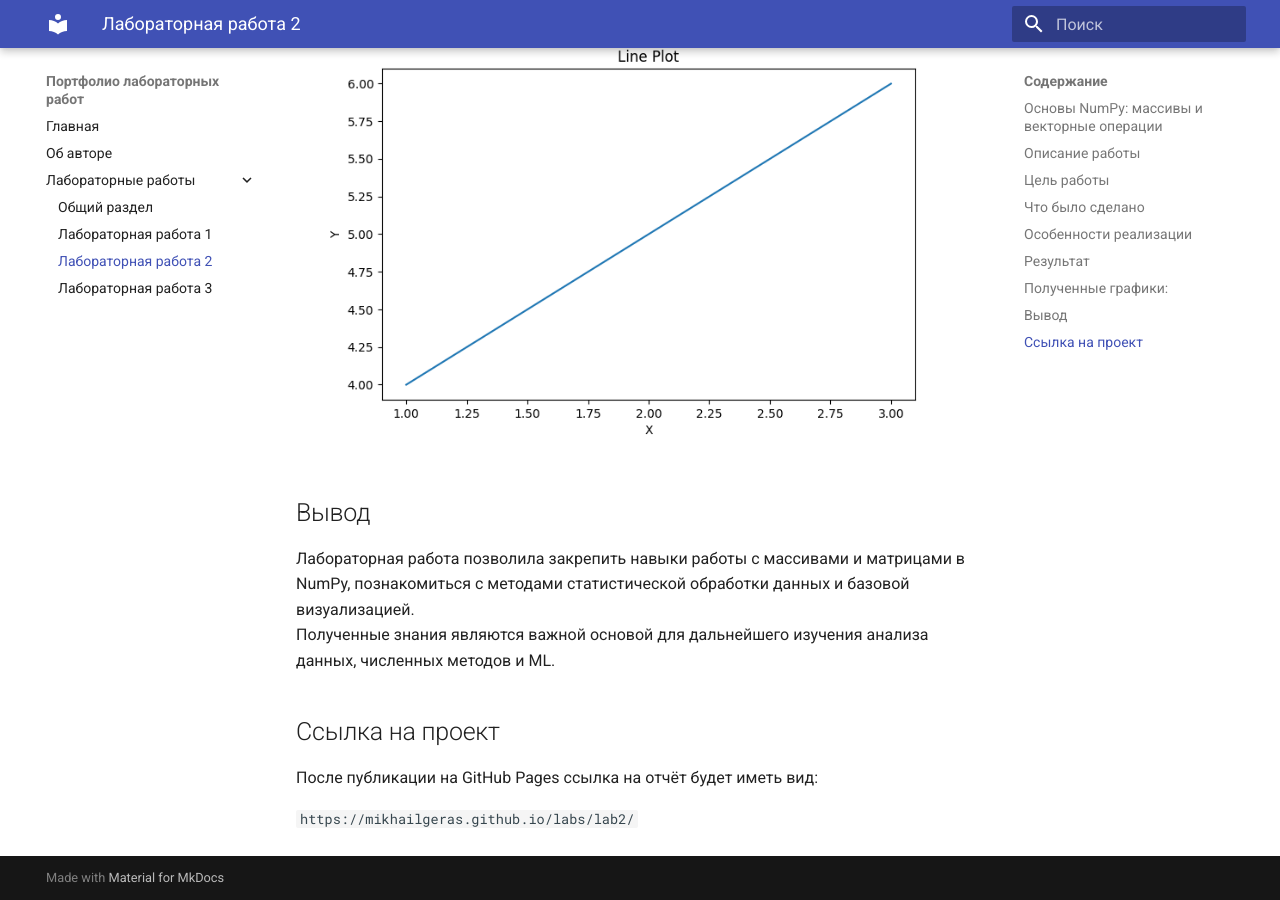
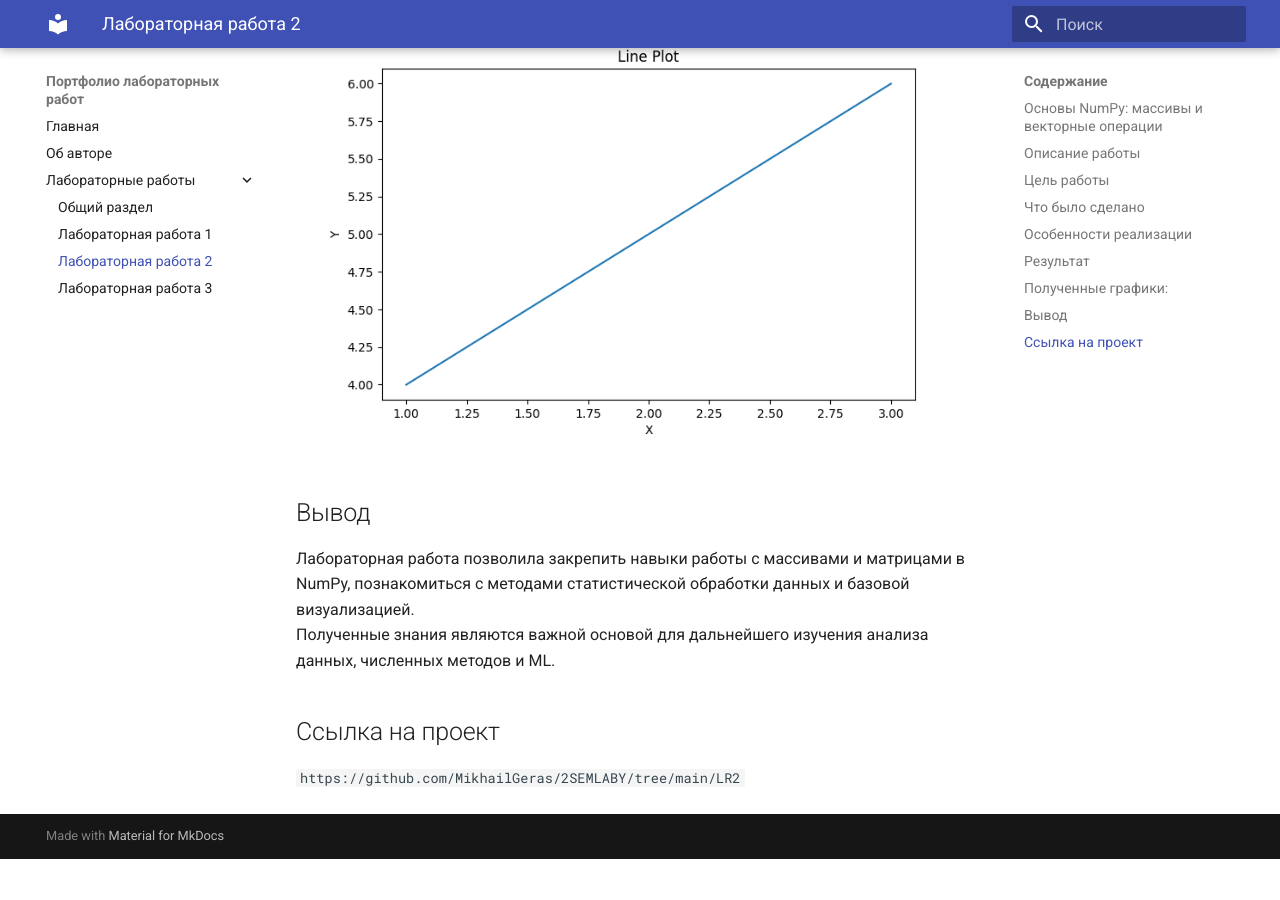
Before and after one commit to MikhailGeras/MikhailGeras.github.io, an MkDocs documentation site: the page built from source/docs/labs/lab2.md, in a window 1280 px wide and 900 px high, scrolled down 2743 px. Built offline with MkDocs 1.6.1 and Material for MkDocs 9.7.7, drawn with Linux system fonts in a browser that asks for light colours; after the commit the page ends 3602 px from its top, so only the background shows below that.

Commit message:
Update Pages site

```diff
--- a/source/docs/labs/lab2.md
+++ b/source/docs/labs/lab2.md
@@ -59,6 +59,4 @@
 
 ## Ссылка на проект
 
-После публикации на GitHub Pages ссылка на отчёт будет иметь вид:
-
-`https://mikhailgeras.github.io/labs/lab2/`
+`https://github.com/MikhailGeras/2SEMLABY/tree/main/LR2`
```
